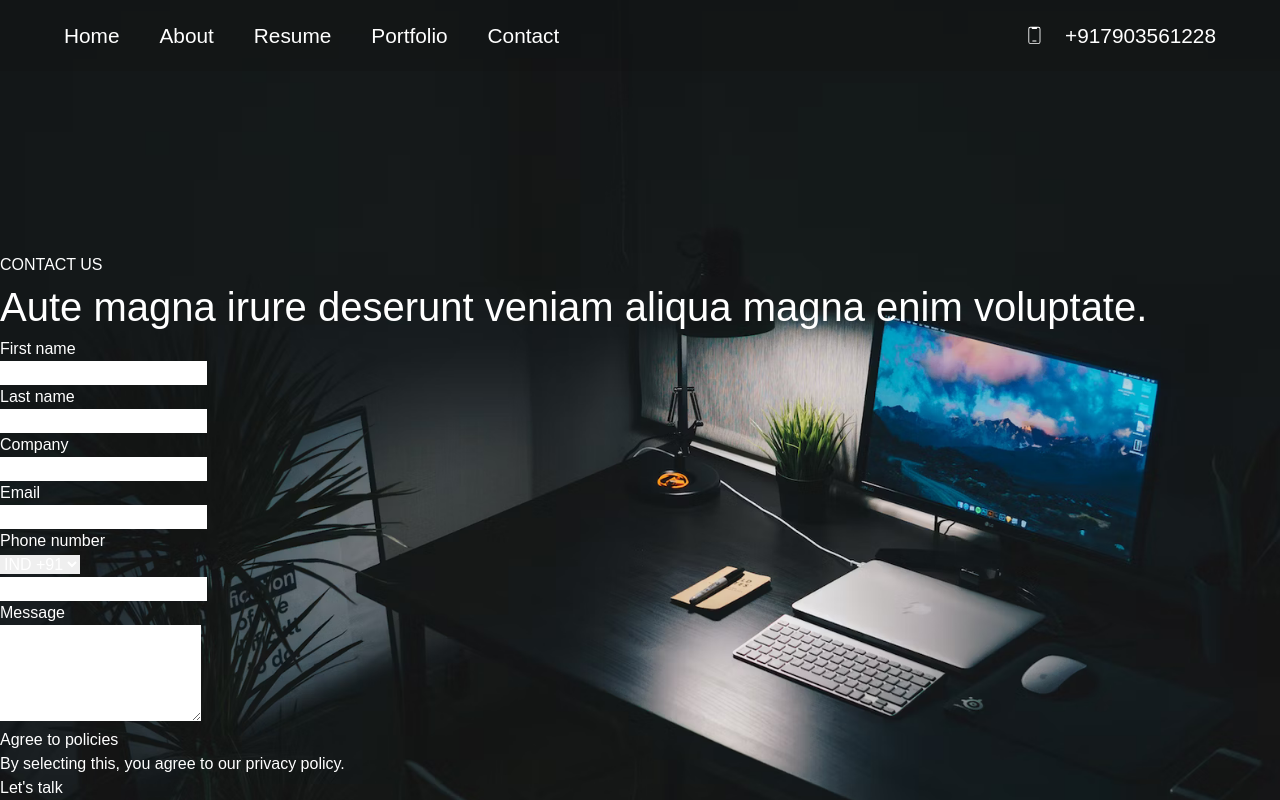
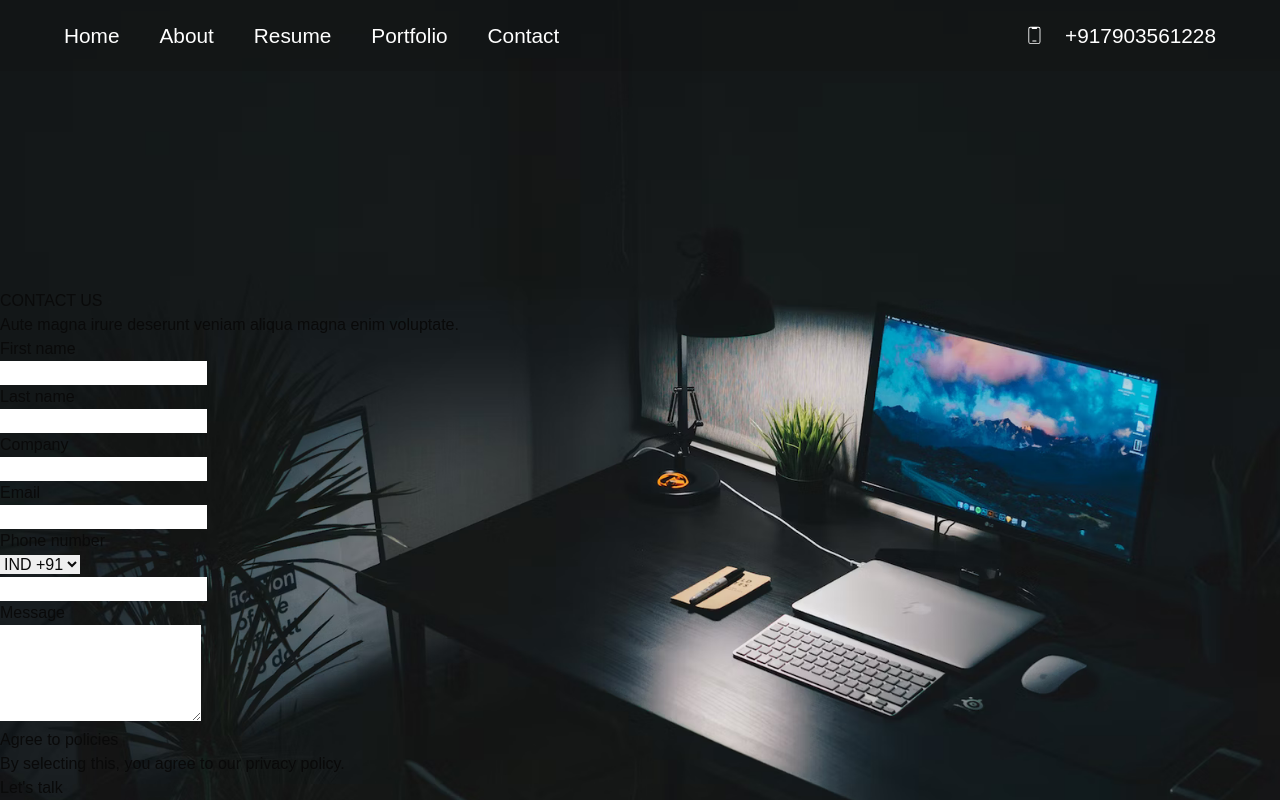
Before and after one commit to ShahCodeCraft/portfolio, a React (Vite) app: page /contact in a window 1280 px wide. Built offline with nearby package versions, Linux system fonts and the light colour scheme.

Commit message:
contact change

```diff
--- a/src/App.css
+++ b/src/App.css
@@ -123,6 +123,15 @@
   background-repeat: no-repeat;
   color: #fff;
 }
+
+.contactPage {
+  background: url(/portfolio-bg.png);
+  background-position: center;
+  background-size: cover;
+  background-repeat: no-repeat;
+  color: #0a0a0a;
+}
+
 .homePage .banner {
   padding-left: 9rem;
   line-height: 1;
--- a/src/components/Contact.jsx
+++ b/src/components/Contact.jsx
@@ -1,5 +1,6 @@
 import Navbar from "./Navbar";
 import { useState } from "react";
+import { TbGridDots } from "react-icons/tb";
 import { Switch } from "@headlessui/react";
 
 function Contact({ show, setShow }) {
@@ -70,8 +71,10 @@ function Contact({ show, setShow }) {
   ];
 
   return (
-    <section className="page homePage">
+    <section className="page contactPage">
       <Navbar show={show} />
+
+      <TbGridDots onClick={() => setShow(!show)} className="hamburger" />
       <div className="relative isolate bg-white px-6 py-24 sm:py-32 lg:px-8">
         <div
           aria-hidden="true"
```
